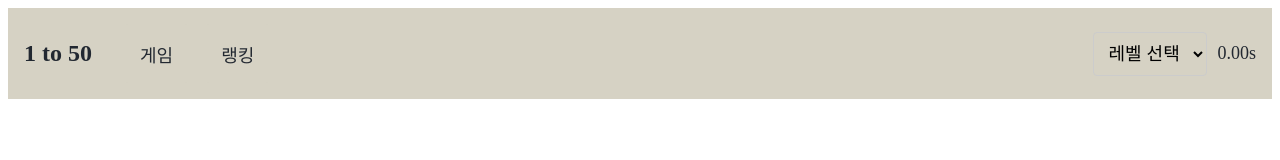
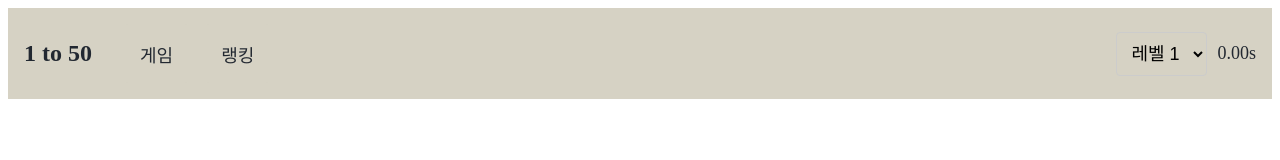
Before and after one commit to AND-SOPT-WEB/YeRimLee, a React (Vite) app in the folder week3/1 to 50/: page / in a window 1280 px wide. Shown: the top 160 px of the page. Built offline with nearby package versions, Linux system fonts and the light colour scheme.

Commit message:
chore: 불필요한 코드 삭제

```diff
--- a/week3/1 to 50/index.html
+++ b/week3/1 to 50/index.html
@@ -2,7 +2,6 @@
 <html lang="en">
   <head>
     <meta charset="UTF-8" />
-    <link rel="icon" type="image/svg+xml" href="/vite.svg" />
     <meta name="viewport" content="width=device-width, initial-scale=1.0" />
     <title>1 To 50</title>
   </head>
--- a/week3/1 to 50/src/App.jsx
+++ b/week3/1 to 50/src/App.jsx
@@ -19,10 +19,10 @@ function App() {
         isRankActive={isRankActive}
         setTimer={setTimer}
       />
-      {isGameStated === true && (
+      {isGameStated && (
         <Game setTimer={setTimer} setIsGameStarted={setIsGameStarted} />
       )}
-      {isRankActive === true && <LankBoard />}
+      {isRankActive && <LankBoard />}
     </ThemeProvider>
   );
 }
--- a/week3/1 to 50/src/components/Header.jsx
+++ b/week3/1 to 50/src/components/Header.jsx
@@ -1,6 +1,5 @@
 /* eslint-disable react/prop-types */
 import styled from "@emotion/styled";
-import { useState } from "react";
 
 const Header = ({
   timer,
@@ -10,11 +9,9 @@ const Header = ({
   setTimer,
 }) => {
   // 추후 level 반영
-  const [level, setLevel] = useState(0);
 
   // 레벨 변경 핸들러
-  const handleLevelChange = (event) => {
-    setLevel(event.target.value);
+  const handleLevelChange = () => {
     setIsGameStarted(false); // 게임을 종료
     setTimer(0); // 타이머 초기화
 
@@ -46,8 +43,7 @@ const Header = ({
       </HeaderLeft>
       {isRankActive === false && (
         <LevelSelectContainer>
-          <Select value={level} onChange={handleLevelChange}>
-            <option value={0}>레벨 선택</option>
+          <Select onChange={handleLevelChange}>
             <option value={1}>레벨 1</option>
             <option value={2}>레벨 2</option>
             <option value={3}>레벨 3</option>
```
